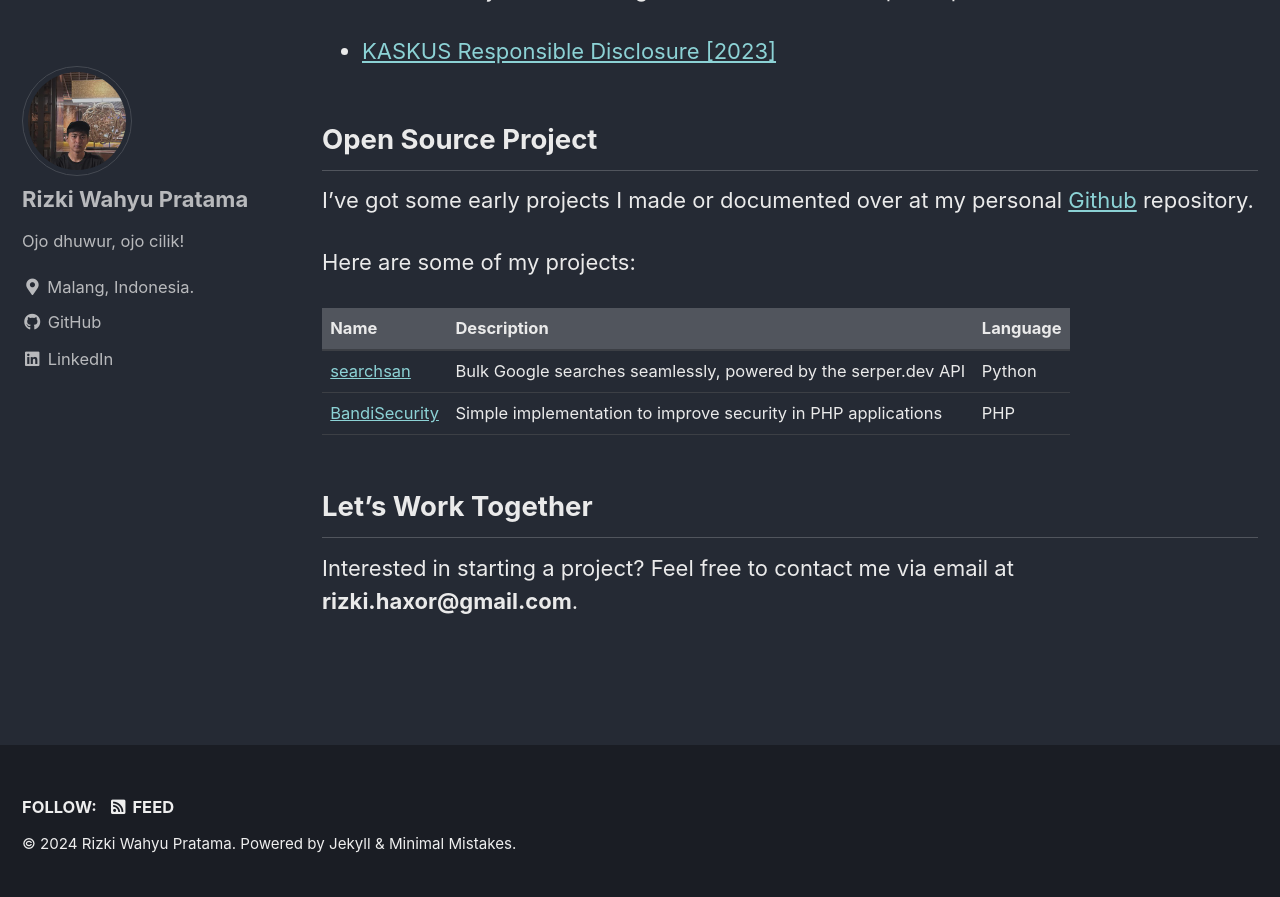
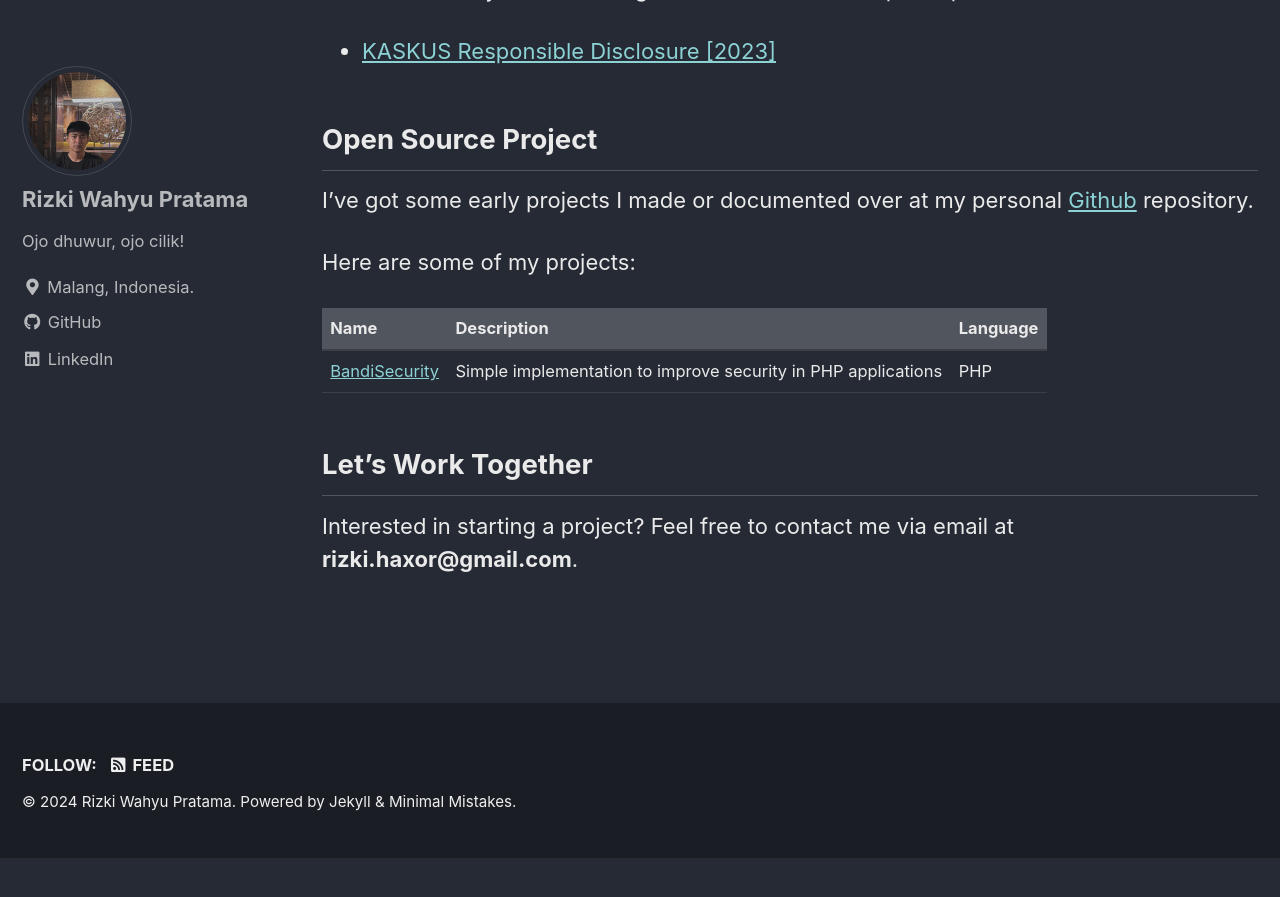
Before and after one commit to putunebandi/putunebandi.github.io, a Jekyll site: the page built from _pages/me.md, in a window 1280 px wide and 900 px high, scrolled down 921 px. Shown: the top 897 px of the window. Built offline with Jekyll 4.4.1, drawn with Linux system fonts in a browser that asks for light colours; cached includes are drawn as plain includes; after the commit the page ends 1779 px from its top, so only the background shows below that.

Commit message:
Update me.md

```diff
--- a/_pages/me.md
+++ b/_pages/me.md
@@ -24,7 +24,6 @@ Here are some of my projects:
 
 | Name   | Description | Language |
 | ------------| ------------| ------------|
-| [searchsan](https://github.com/putunebandi/searchsan) | Bulk Google searches seamlessly, powered by the serper.dev API | Python |
 | [BandiSecurity](https://github.com/putunebandi/php-security-plugin) | Simple implementation to improve security in PHP applications | PHP |
 
 ## Let's Work Together
```
